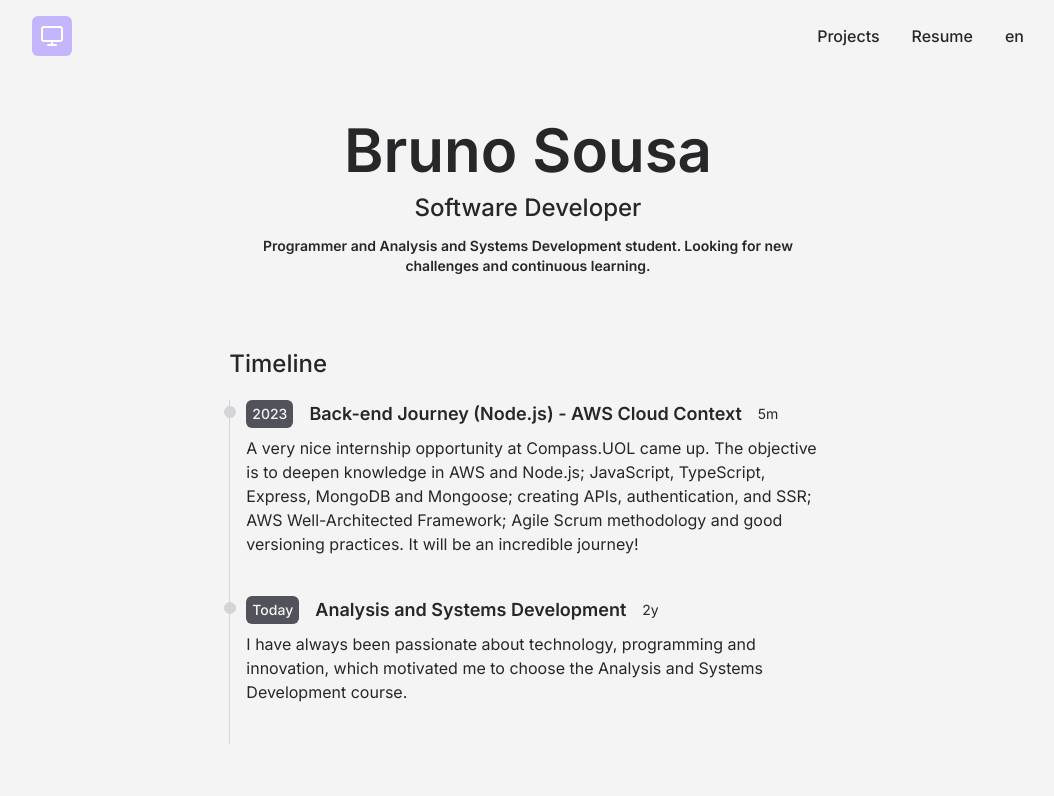
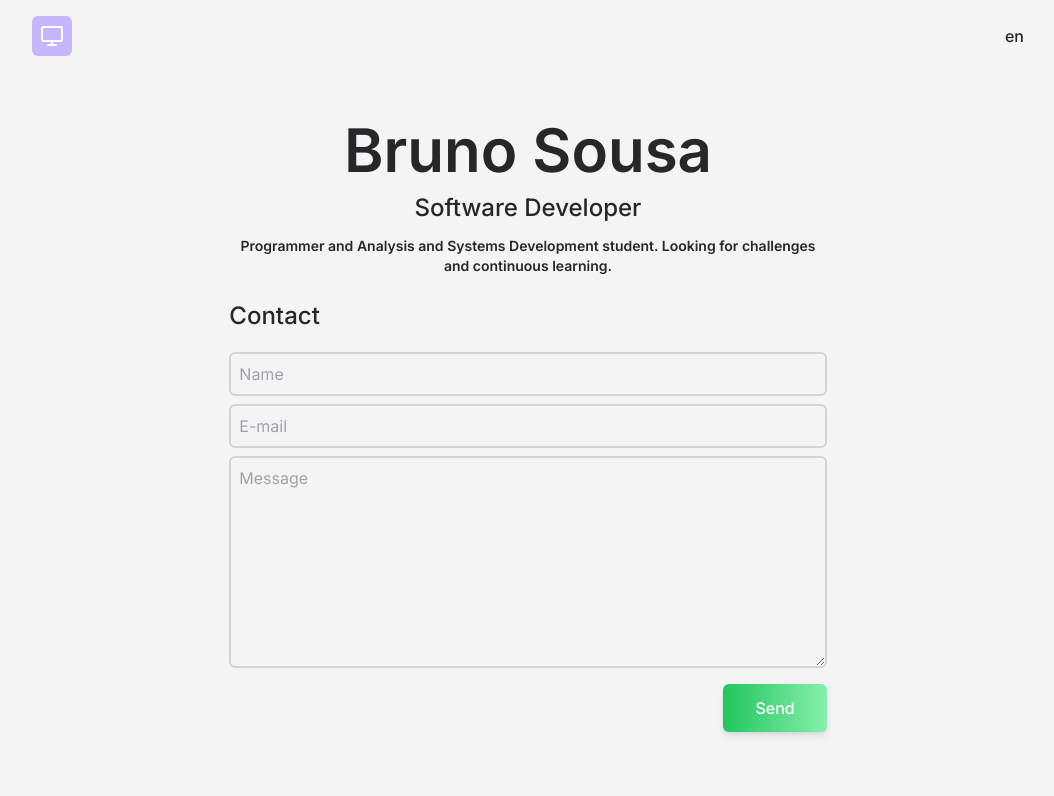
Before and after one commit to brunolpsousa/website, a Next.js app: page / in a window 1280 px wide. Shown: the top 796 px of the page, without its empty margins (112-1166 px from the left). Built offline with nearby package versions, Linux system fonts and the light colour scheme.

Commit message:
feat: remove projects, cv and timeline

```diff
--- a/pages/index.tsx
+++ b/pages/index.tsx
@@ -1,12 +1,12 @@
 import Intro from '@components/index/Intro'
-import Timeline from '@components/index/Timeline'
+// import Timeline from '@components/index/Timeline'
 import Contact from '@components/index/Contact'
 
 export default () => {
   return (
     <div className='flex flex-col items-center justify-center pb-12 m-auto w-full'>
       <Intro />
-      <Timeline />
+      {/* <Timeline /> */}
       <Contact />
     </div>
   )
--- a/src/components/Navbar.tsx
+++ b/src/components/Navbar.tsx
@@ -1,24 +1,24 @@
-import Link from 'next/link'
+// import Link from 'next/link'
 import ButtonLang from './ButtonLang'
 import ButtonTheme from './ButtonTheme'
-import getLang from '@utils/getLang'
-import { useEffect } from 'react'
+// import getLang from '@utils/getLang'
+// import { useEffect } from 'react'
 
 export default () => {
-  const isEN = getLang()
+  // const isEN = getLang()
 
-  const navLinkHide = (currentPath: string) => {
-    const getNavLinks = document.querySelectorAll('.navItem')
-    for (const link of getNavLinks) {
-      link.id === currentPath
-        ? link.classList.add('hidden')
-        : link.classList.remove('hidden')
-    }
-  }
+  // const navLinkHide = (currentPath: string) => {
+  //   const getNavLinks = document.querySelectorAll('.navItem')
+  //   for (const link of getNavLinks) {
+  //     link.id === currentPath
+  //       ? link.classList.add('hidden')
+  //       : link.classList.remove('hidden')
+  //   }
+  // }
 
-  useEffect(() => {
-    navLinkHide(window.location.pathname.split('/')[1])
-  })
+  // useEffect(() => {
+  //   navLinkHide(window.location.pathname.split('/')[1])
+  // })
 
   return (
     <ul
@@ -28,15 +28,15 @@ export default () => {
       <li id='buttonTheme' className='navItem absolute left-0'>
         <ButtonTheme />
       </li>
-      <li className='navItem'>
-        <Link href='/'>{isEN ? 'Home' : 'Início'}</Link>
-      </li>
-      <li id='projects' className='navItem'>
-        <Link href='/projects'>{isEN ? 'Projects' : 'Projetos'}</Link>
-      </li>
-      <li id='curriculum' className='navItem'>
-        <Link href='/curriculum'>{isEN ? 'Resume' : 'Currículo'}</Link>
-      </li>
+      {/* <li className='navItem'> */}
+      {/*   <Link href='/'>{isEN ? 'Home' : 'Início'}</Link> */}
+      {/* </li> */}
+      {/* <li id='projects' className='navItem'> */}
+      {/*   <Link href='/projects'>{isEN ? 'Projects' : 'Projetos'}</Link> */}
+      {/* </li> */}
+      {/* <li id='curriculum' className='navItem'> */}
+      {/*   <Link href='/curriculum'>{isEN ? 'Resume' : 'Currículo'}</Link> */}
+      {/* </li> */}
       <li id='buttonLang' className='navItem hover:no-underline'>
         <ButtonLang />
       </li>
--- a/src/components/index/Intro.tsx
+++ b/src/components/index/Intro.tsx
@@ -4,14 +4,14 @@ export default () => {
   const isEN = getLang()
   const en = (
     <>
-      Programmer and Analysis and Systems Development student. Looking for new
+      Programmer and Analysis and Systems Development student. Looking for
       challenges and continuous learning.
     </>
   )
   const pt = (
     <>
       Programador e estudante de Análise e Desenvolvimento de Sistemas. Em busca
-      de novos desafios e aprendizado contínuo.
+      de desafios e aprendizado contínuo.
     </>
   )
   return (
```
